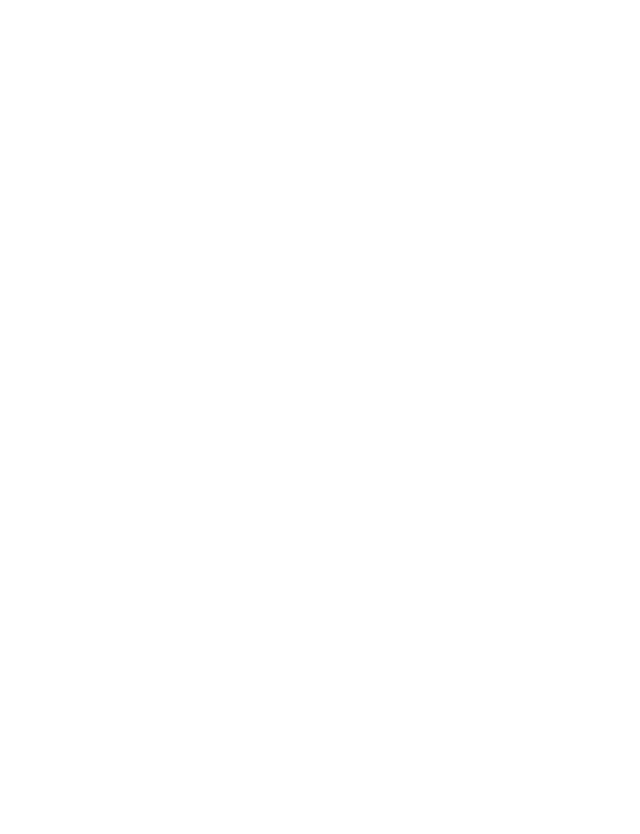
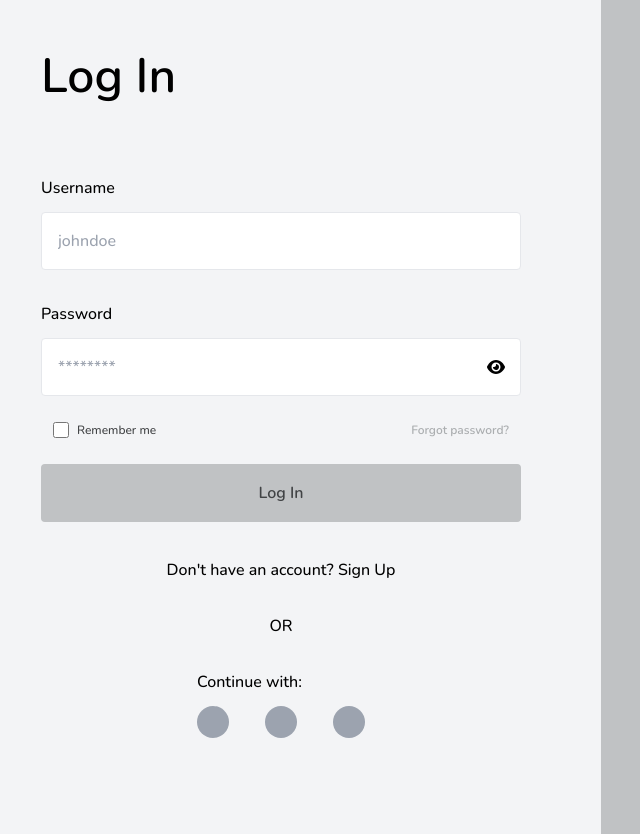
Before and after one commit to zuri-training/Proj_team_17_my_cms, a React (Create React App) app in the folder Frontend/: page /signin in a window 1280 px wide. Before the commit this address had no page. Shown: the whole page, without its empty margins (39-679 px from the left). Before the commit the page ends 800 px from the top, so only its background shows below. Built offline with nearby package versions, Linux system fonts and the light colour scheme.

Commit message:
built and added login page

```diff
--- a/Frontend/src/App.js
+++ b/Frontend/src/App.js
@@ -1,6 +1,8 @@
 // import { faEyeSlash } from '@fortawesome/free-regular-svg-icons';
 import LandingPage from "./pages/LandingPage";
 import ForgotPassword from "./pages/ForgotPassword";
+import SignUp from "./pages/SignUp";
+import Login from "./pages/Login"
 
 import { Routes, Route, } from "react-router-dom";
 
@@ -10,6 +12,8 @@
       <Routes>
         <Route path="/" element={<LandingPage />} />
         <Route path="/forgot" element={<ForgotPassword />} />
+        <Route path="/create" element={<SignUp />} />
+        <Route path="signin" element={<Login />} />
       </Routes>
   );
 }
--- a/Frontend/src/components/NavigationBar.js
+++ b/Frontend/src/components/NavigationBar.js
@@ -40,7 +40,7 @@
                 to="/signin"
                 className="font-medium text-sm lg:text-base not-italic cursor-pointer inline-flex"
               >
-                Login In
+                Login
               </Link>
             </li>
 
--- a/Frontend/src/components/layout/NavigationBar.js
+++ b/Frontend/src/components/layout/NavigationBar.js
@@ -37,7 +37,7 @@
 
                 <div className='inline-flex items-center'>
                     <li className='py-1 px-3 mr-4'>
-                        <Link to="/signin" className='font-medium text-sm lg:text-base not-italic cursor-pointer inline-flex'>Login In</Link>
+                        <Link to="/signin" className='font-medium text-sm lg:text-base not-italic cursor-pointer inline-flex'>Login</Link>
                     </li>
 
                     <Link to="/create"><Button name="Get Started"/></Link>
--- a/Frontend/src/index.js
+++ b/Frontend/src/index.js
@@ -3,18 +3,13 @@
 import './index.css';
 import App from './App';
 import reportWebVitals from './reportWebVitals';
-import { BrowserRouter, Routes, Route } from "react-router-dom";
-import SignUp from './pages/SignUp';
+import { BrowserRouter} from "react-router-dom";
 
 const root = ReactDOM.createRoot(document.getElementById('root'));
 root.render(
   <React.StrictMode>
     <BrowserRouter>
-    <Routes>
-<Route path="/" element={<App />} />
-<Route path="/create" element={<SignUp />} />
-
-    </Routes>
+      <App />
     </BrowserRouter>
   </React.StrictMode>
 );
--- a/Frontend/src/pages/Login.js
+++ b/Frontend/src/pages/Login.js
@@ -1,8 +1,114 @@
-import React from 'react';
+import React, {useState} from 'react';
+import { FontAwesomeIcon } from '@fortawesome/react-fontawesome';
+import { faEyeSlash, faEye } from '@fortawesome/free-solid-svg-icons';
 
 const Login = () => {
+
+
+  const [open, setOpen] = useState(false);
+
+  const toggle = () => {
+    setOpen(!open);
+  };
   return (
-    <div>Login</div>
+    <>
+      <div className='flex h-full'>
+        <div className='bg-gray-100 w-[50%] font-nunito '>
+          <div className='flex relative left-16 flex-col justify-center py-12 px-4 max-w-lg w-full'>
+            <h1 className='font-semibold text-5xl leading-[56px] text-[#000000]'>Log In</h1>
+            <form className="mt-12 space-y-6" action="#" method="POST">
+              <input type="hidden" name="remember" defaultValue="true" />
+              <div className="">
+                <div className='mb-8'>
+                  <label htmlFor="username" className="">
+                    Username
+                  </label>
+                  <input
+                    id="username"
+                    name="username"
+                    type="text"
+                    required
+                    className="block w-full rounded-[4px] p-4 mt-3 border text-[#C0C2C4]"
+                    placeholder="johndoe"
+                  />
+                </div>
+                <div>
+                  <label htmlFor="password" className="">
+                    Password
+                  </label>
+                  <input
+                    id="password"
+                    name="password"
+                    type={open === false ? "password" : "text"}
+                    autoComplete="current-password"
+                    required
+                    className="block w-full rounded-[4px] p-4 mt-3 border text-[#C0C2C4]"
+                    placeholder="********"
+                  />
+                  <span className='float-right relative -top-10 -left-4'>{open === false ? (
+                      <FontAwesomeIcon icon={faEye} onClick={toggle} />
+                    ) : (
+                      <FontAwesomeIcon icon={faEyeSlash} onClick={toggle} />
+                    )}
+                  </span>
+                </div>
+              </div>
+
+              <div className="flex items-center justify-between px-3">
+                <div className="flex items-center">
+                  <input
+                    id="remember-me"
+                    name="remember-me"
+                    type="checkbox"
+                    className="h-4 w-4 text-gray-600 focus:ring-gray-900 border border-[#414345] rounded"
+                  />
+                  <label htmlFor="remember-me" className="ml-2 block text-xs text-[#414345] font-medium">
+                    Remember me
+                  </label>
+                </div>
+
+                <div className="text-sm">
+                  <a href="/forgot" className="font-semibold text-[#ABAEB0] text-xs hover:text-gray-500">
+                    Forgot password?
+                  </a>
+                </div>
+              </div>
+
+              <div>
+                <button
+                  type="submit"
+                  className="group relative w-full flex justify-center p-4 border border-transparent text-base font-semibold rounded text-[#414345] bg-[#C0C2C4] hover:bg-gray-500 focus:outline-none focus:ring-2 focus:ring-offset-2 focus:ring-gray-500"
+                >
+                  Log In
+                </button>
+              </div>
+
+              <div className="flex items-center justify-center flex-col">
+                <div className="pt-3">
+                  <p>Don't have an account? <a href="/create">Sign Up</a></p>
+                </div>
+
+                <p className="mt-8 mb-8">OR</p>
+
+                <div className="mb-12">
+                  <p className="mb-3">Continue with:</p>
+                  <div className="flex items-center gap-9">
+                  <div className="w-8 h-8 bg-gray-400 rounded-full">
+
+                  </div>
+                  <div className="w-8 h-8 bg-gray-400 rounded-full"></div>
+                  <div className="w-8 h-8 bg-gray-400 rounded-full"></div>
+                  </div>
+                </div>
+              </div>
+            </form>
+          </div>
+
+
+        </div>
+        <div className='bg-[#C0C2C4] w-[50%]'></div>
+      </div>
+    </>
   );
 }
 
--- a/Frontend/src/pages/SignUp.js
+++ b/Frontend/src/pages/SignUp.js
@@ -108,7 +108,7 @@
 
 <div className="flex items-center justify-center flex-col">
         <div className="pt-3">
-          <p>Already have an account? <a href="/">Log In</a></p>
+          <p>Already have an account? <a href="/signin">Log In</a></p>
         </div>
 
         <p className="mt-8 mb-8">OR</p>
```
